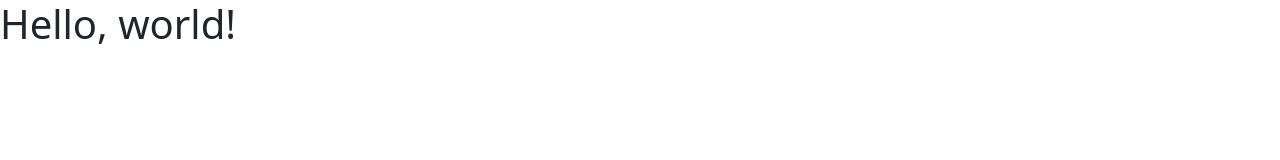
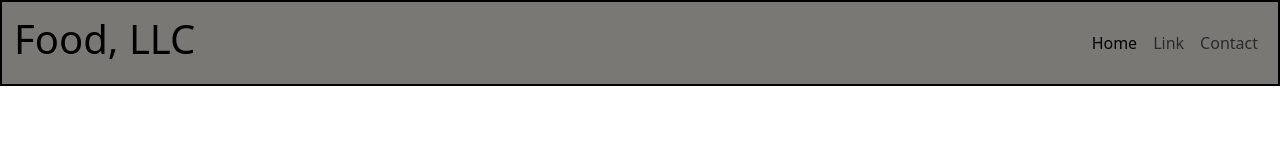
Before and after one commit to Ismail1Demir/Module-3-coding-assignment, a plain HTML site: page index.html in a window 1280 px wide. Drawn offline with nearby package versions, Linux system fonts and the light colour scheme.

Commit message:
small changes

```diff
--- /dev/null
+++ b/css/styles.css
@@ -0,0 +1,15 @@
+body {
+  font-size: 16px;
+  color: #fff;
+  background-color: #ffffff;
+}
+
+#header-nav {
+    background-color: #797875 !important;
+    border-radius: 0;
+    border: 2px solid black;
+  }
+
+.navbar-brand h1{
+    color: black;
+}
--- a/index.html
+++ b/index.html
@@ -1,14 +1,42 @@
 <!doctype html>
 <html lang="en">
-  <head>
+<head>
     <meta charset="utf-8">
     <meta name="viewport" content="width=device-width, initial-scale=1">
     <title>Bootstrap demo</title>
     <link href="https://cdn.jsdelivr.net/npm/bootstrap@5.3.3/dist/css/bootstrap.min.css" rel="stylesheet" integrity="sha384-QWTKZyjpPEjISv5WaRU9OFeRpok6YctnYmDr5pNlyT2bRjXh0JMhjY6hW+ALEwIH" crossorigin="anonymous">
-  </head>
-  <body>
-    <h1>Hello, world!</h1>
+    <link rel="stylesheet" href="css/styles.css">
+</head>
+<body>
+    <header>
+        <nav id="header-nav" class="navbar navbar-expand-lg bg-body-tertiary">
+            <div class="container-fluid">
+                <div class="navbar-header d-flex align-items-center w-100">
+                    <div class="navbar-brand">
+                        <h1>Food, LLC</h1>
+                    </div>
+                    <button class="navbar-toggler ms-auto" type="button" data-bs-toggle="collapse" data-bs-target="#navbarSupportedContent" aria-controls="navbarSupportedContent" aria-expanded="false" aria-label="Toggle navigation">
+                        <span class="navbar-toggler-icon"></span>
+                    </button>
+                </div>
+                <div class="collapse navbar-collapse" id="navbarSupportedContent">
+                    <ul class="navbar-nav me-auto mb-2 mb-lg-0">
+                        <li class="nav-item">
+                            <a class="nav-link active" aria-current="page" href="#">Home</a>
+                        </li>
+                        <li class="nav-item">
+                            <a class="nav-link" href="#">Link</a>
+                        </li>
+                        <li class="nav-item">
+                            <a class="nav-link" href="#">Contact</a>
+                        </li>
+                    </ul>
+                </div>
+            </div>
+        </nav>
+    </header>
+
     <script src="https://cdn.jsdelivr.net/npm/@popperjs/core@2.11.8/dist/umd/popper.min.js" integrity="sha384-I7E8VVD/ismYTF4hNIPjVp/Zjvgyol6VFvRkX/vR+Vc4jQkC+hVqc2pM8ODewa9r" crossorigin="anonymous"></script>
     <script src="https://cdn.jsdelivr.net/npm/bootstrap@5.3.3/dist/js/bootstrap.min.js" integrity="sha384-0pUGZvbkm6XF6gxjEnlmuGrJXVbNuzT9qBBavbLwCsOGabYfZo0T0to5eqruptLy" crossorigin="anonymous"></script>
-  </body>
+</body>
 </html>
```
Also changed, not shown: 1 other file.
